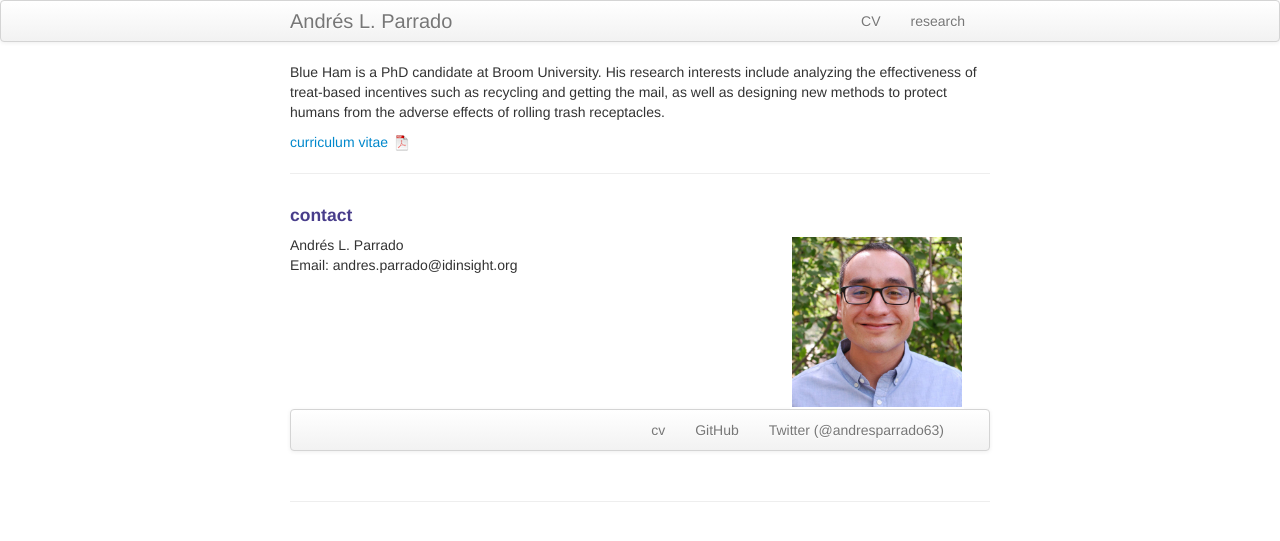
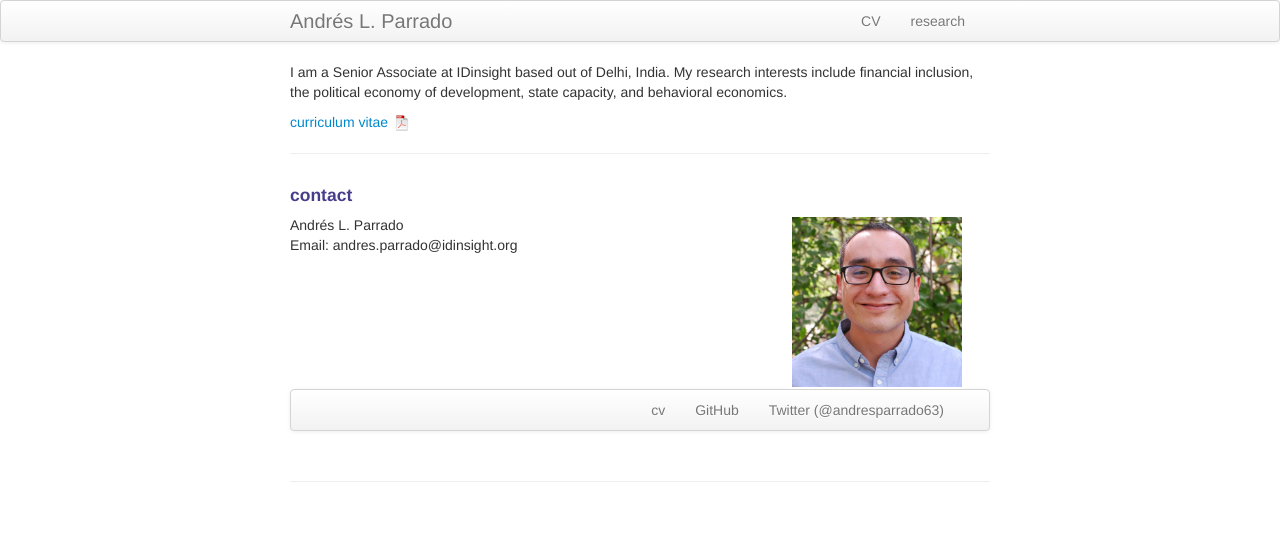
Before and after one commit to aparrado/aparrado.github.io, a Jekyll site: the page built from index.md, in a window 1280 px wide. Shown: the top 541 px of the page. Built offline with Jekyll 4.4.1, drawn with Linux system fonts in a browser that asks for light colours.

Commit message:
I'm not blue ham anymore

```diff
--- a/index.md
+++ b/index.md
@@ -1,11 +1,11 @@
 ---
 layout: frontpage
 title: Andrés L. Parrado
-description: Blue Ham is a PhD candidate at Broom University.
-keywords: Blue, Ham, treats, recycling, mail, being a good boy
+description: Andrés L. Parrado is a Senior Associate at IDinsight.
+keywords: economics, research, political economy, recycling, mail, being a good boy
 ---
 
-Blue Ham is a PhD candidate at Broom University. His research interests include analyzing the effectiveness of treat-based incentives such as recycling and getting the mail, as well as designing new methods to protect humans from the adverse effects of rolling trash receptacles.
+I am a Senior Associate at IDinsight based out of Delhi, India. My research interests include financial inclusion, the political economy of development, state capacity, and behavioral economics.
 
 [curriculum vitae ![CV as pdf]({{ BASE_PATH }}/pages/icons16/pdf-icon.png)]({{ BASE_PATH }}/assets/CV.pdf)<br/>
 
```
